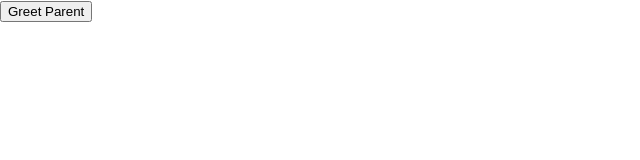
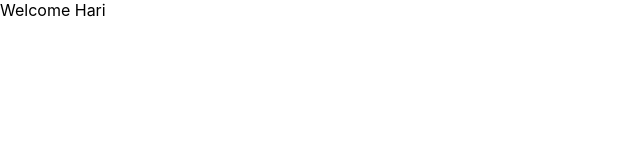
Before and after one commit to HariO7/react-codeevolution, a React (Create React App) app: page / in a window 1280 px wide. Shown: the top 160 px of the page, without its empty margins (0-640 px from the left). Built offline with nearby package versions, Linux system fonts and the light colour scheme.

Commit message:
conditional rendering

```diff
--- a/src/App.js
+++ b/src/App.js
@@ -1,12 +1,5 @@
-import Message from './Components/message';
 import './App.css';
-import Count from './Components/Count';
-import Greet from './Components/Greet';
-import Welcome from './Components/welcome';
-import FunctionClick from './Components/functionClick';
-import ClassClicked from './Components/classClicked';
-import ClickBinding from './Components/ClickBinding';
-import Parent from './Components/Parent';
+import UserDisplay from './Components/UserDisplay';
 function App() {
   return (
     <div>
@@ -15,7 +8,7 @@ function App() {
       {/* <FunctionClick />
       <ClassClicked /> */}
       {/* <ClickBinding /> */}
-      <Parent/>
+     <UserDisplay />
 
     </div>
   );
--- /dev/null
+++ b/src/Components/UserDisplay.js
@@ -0,0 +1,36 @@
+import React, { Component } from 'react'
+
+export class UserDisplay extends Component {
+  constructor(props) {
+    super(props)
+
+    this.state = {
+       isLoggedIn: true
+    }
+  }
+    render() {
+
+return this.state.isLoggedIn && <div>Welcome Hari</div>
+
+        // return(
+        //     <div>
+        //         {this.state.isLoggedIn ? (<div><h1>Welcome master Bruce</h1></div>):
+        //         (<div><h1>Welcome Alfred</h1></div>)}
+        //     </div>
+        // )
+
+    //   if(this.state.isLoggedIn){
+    //       return(<div><h1>Welcome master Bruce</h1></div>)
+    //   }else{
+    //       return(<div><h1>Welcome alfred</h1></div>)
+    //   }
+    // return (
+    //   <div>
+    //       <div><h1>Welcome master Bruce</h1></div>
+    //       <div><h1>Welcome alfred</h1></div>
+    //   </div>
+    // )
+  }
+}
+
+export default UserDisplay
```
